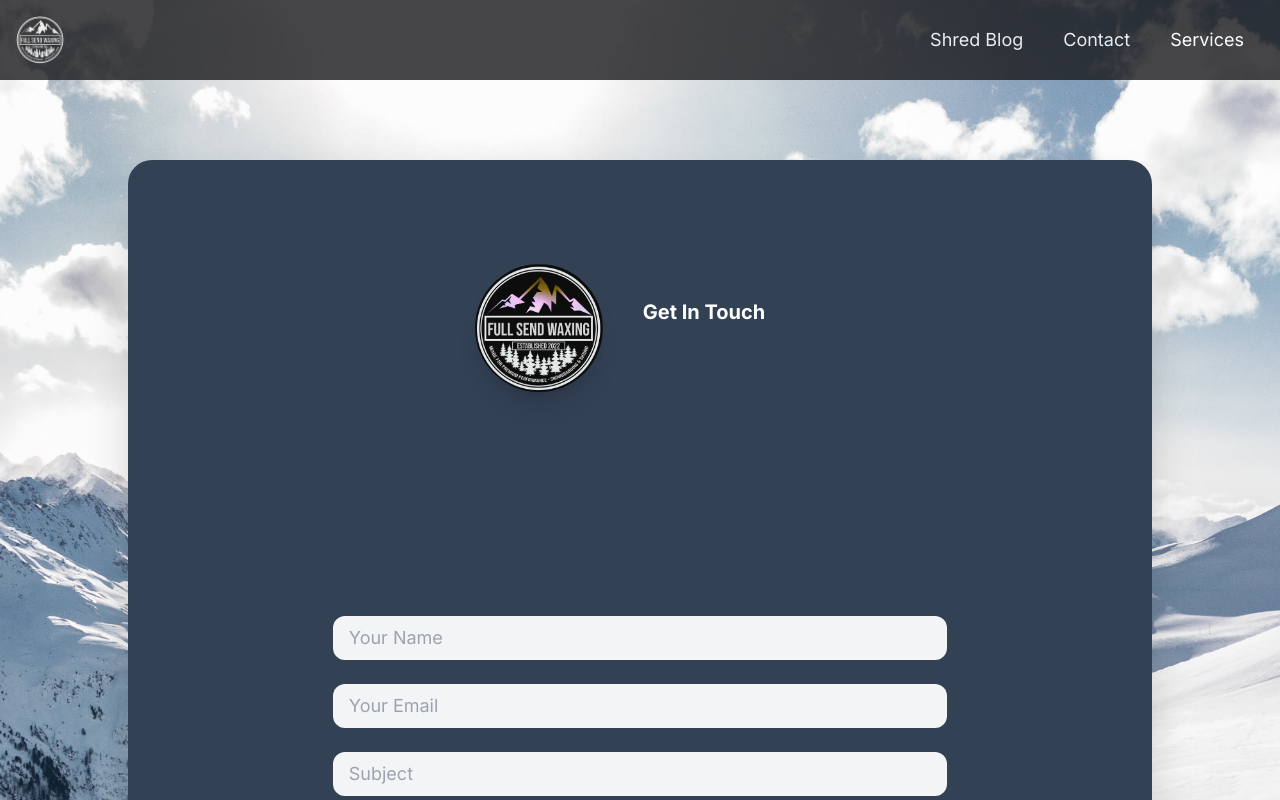
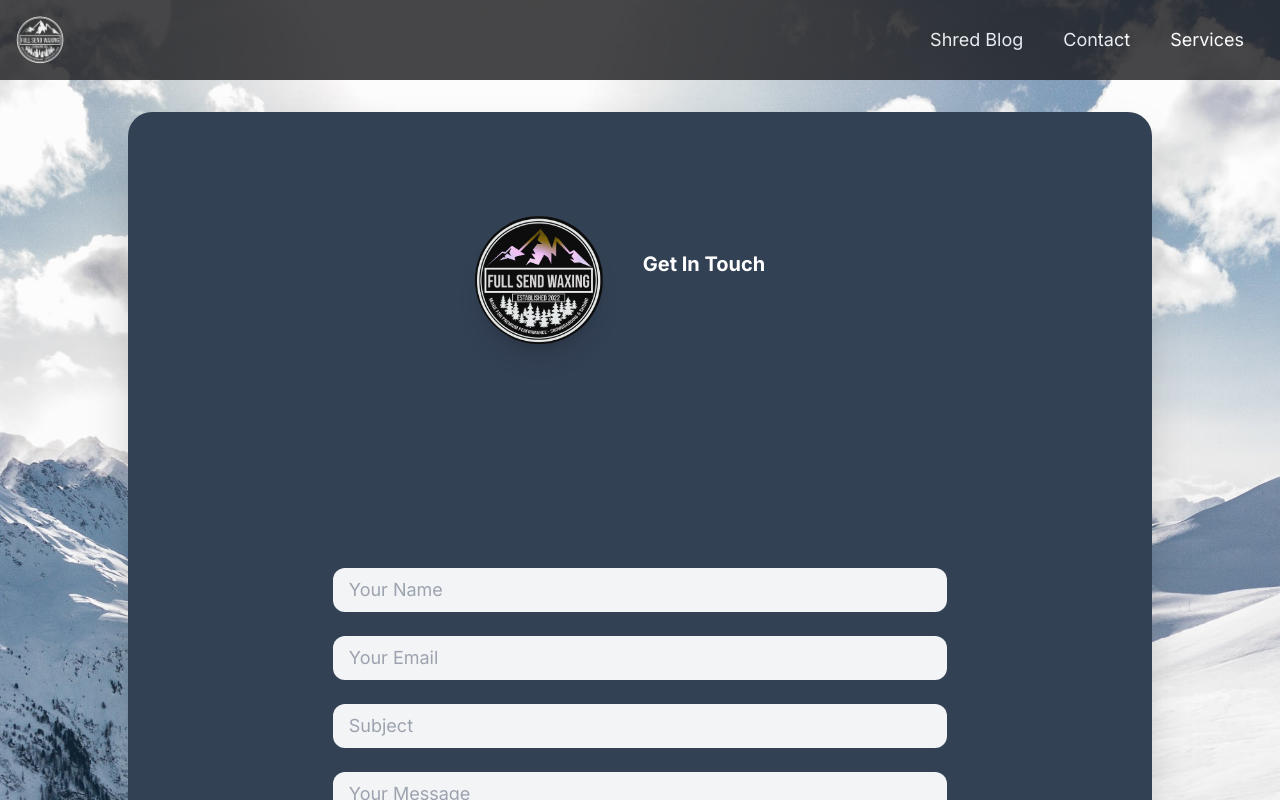
Before and after one commit to davenport1/fullsendwaxing-web, a Next.js app: page /contact in a window 1280 px wide. Shown: the top 800 px of the page. Built offline with nearby package versions, Linux system fonts and the light colour scheme.

Commit message:
fixed footer

```diff
--- a/src/app/contact/page.js
+++ b/src/app/contact/page.js
@@ -12,7 +12,7 @@ export default function ContactPage() {
             <title>FSW Contact</title>
             <NavBar className="z-10 relative" />
             <main className="min-h-screen bg-[url('../../public/threeboarders.jpg')] bg-cover bg-top">
-            <nav className="py-10 mb-12 flex justify-between text-white">
+            <nav className="py-10 flex justify-between text-white">
                 </nav>
                 <div className="flex justify-center items-center h-full mb-8">
                     <Contact />
```
